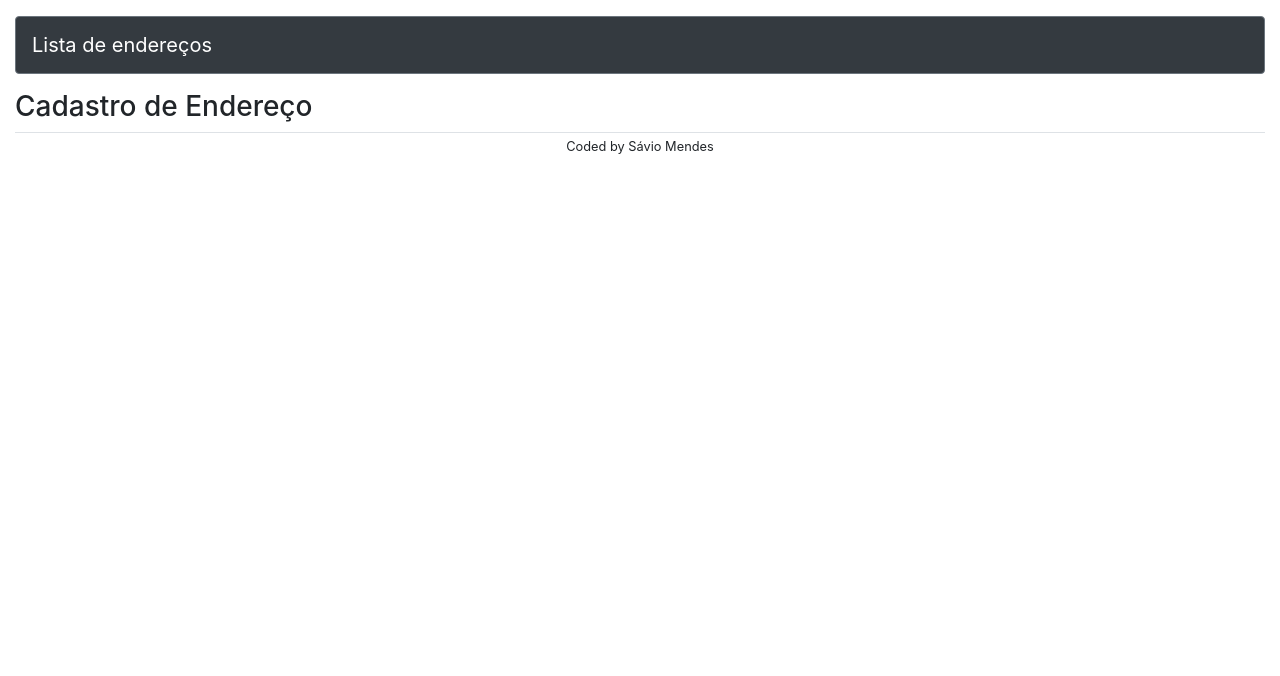
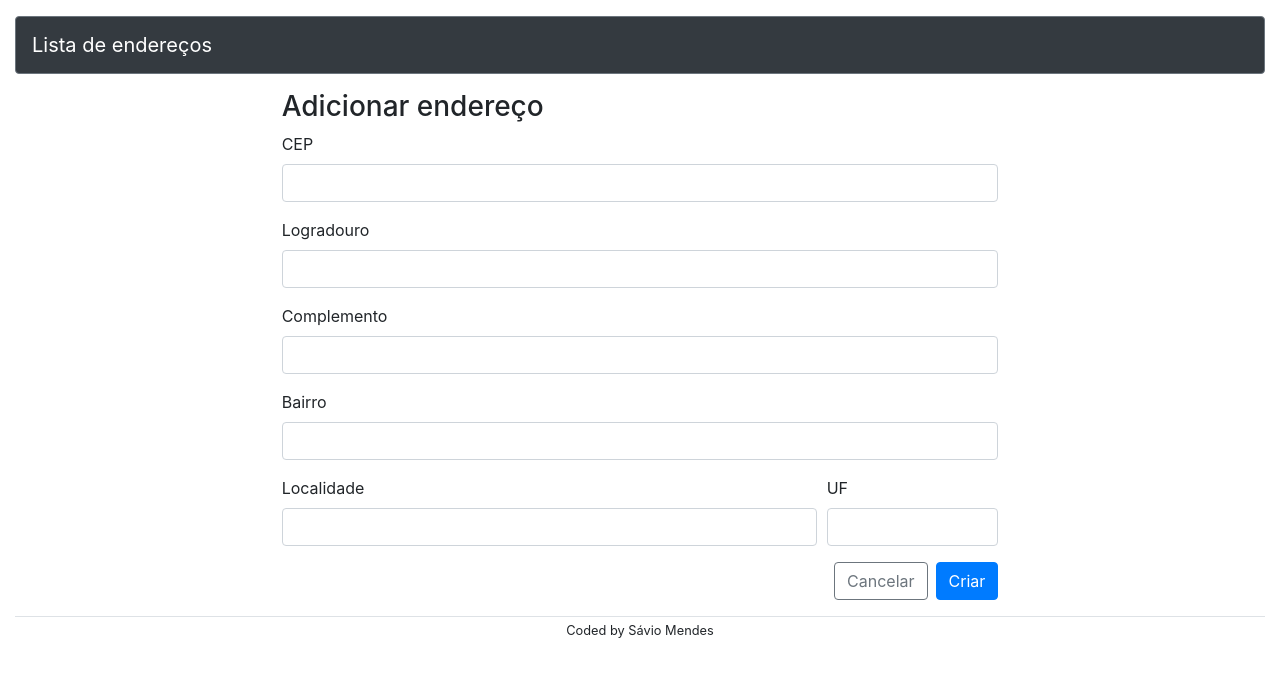
Before and after one commit to saviomd-beta/desafio-frontend-estantevirtual-vue, a Vue app: page /#/cadastro-endereco in a window 1280 px wide. Shown: the top 676 px of the page. Built offline with nearby package versions, Linux system fonts and the light colour scheme.

Commit message:
Inclusão do template p/ cadastro de endereço

```diff
--- a/src/components/CadastroEndereco.vue
+++ b/src/components/CadastroEndereco.vue
@@ -1,6 +1,33 @@
 <template lang="pug">
-  div
-    h1.h3= 'Cadastro de Endereço'
+  .justify-content-center.row
+    .col-12.col-sm-7
+      form
+        h1.h3= 'Adicionar endereço'
+        .form-group
+          label(for='cep')= 'CEP'
+          input#cep.form-control(required, type='number')
+        .form-group
+          label(for='logradouro')= 'Logradouro'
+          input#logradouro.form-control(required, type='text')
+        .form-group
+          label(for='complemento')= 'Complemento'
+          input#complemento.form-control(required, type='text')
+        .form-group
+          label(for='bairro')= 'Bairro'
+          input#bairro.form-control(required, type='text')
+        .form-row
+          .col-9.form-group
+            label(for='localidade')= 'Localidade'
+            input#localidade.form-control(required, type='text')
+          .col-3.form-group
+            label(for='uf')= 'UF'
+            input#uf.form-control(required, type='text')
+        .text-right
+          ul.list-inline
+            li.list-inline-item
+              router-link.btn.btn-outline-secondary(to='/')= 'Cancelar'
+            li.list-inline-item
+              button.btn.btn-primary(type='submit')= 'Criar'
 </template>
 
 <script>
```
